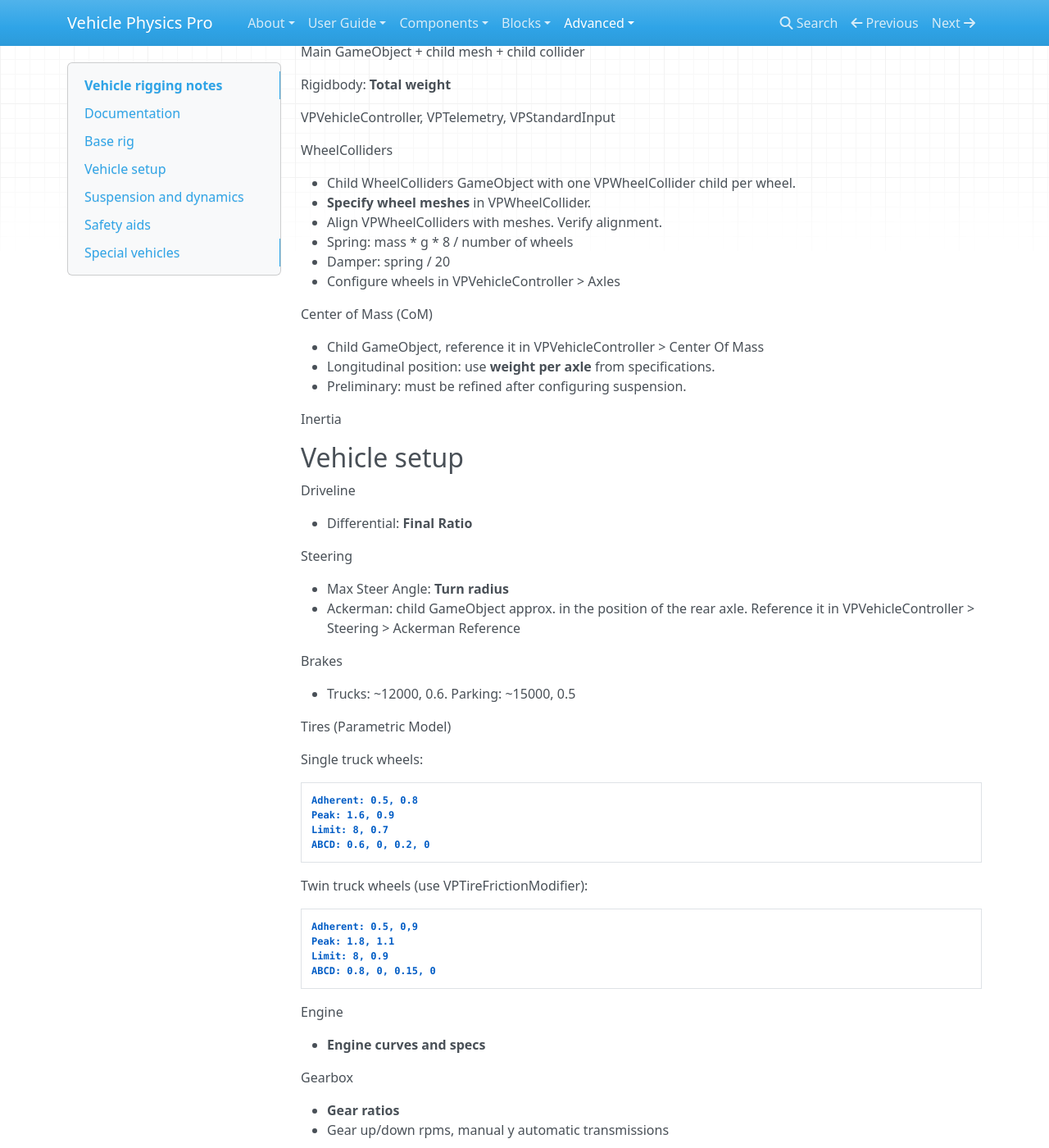
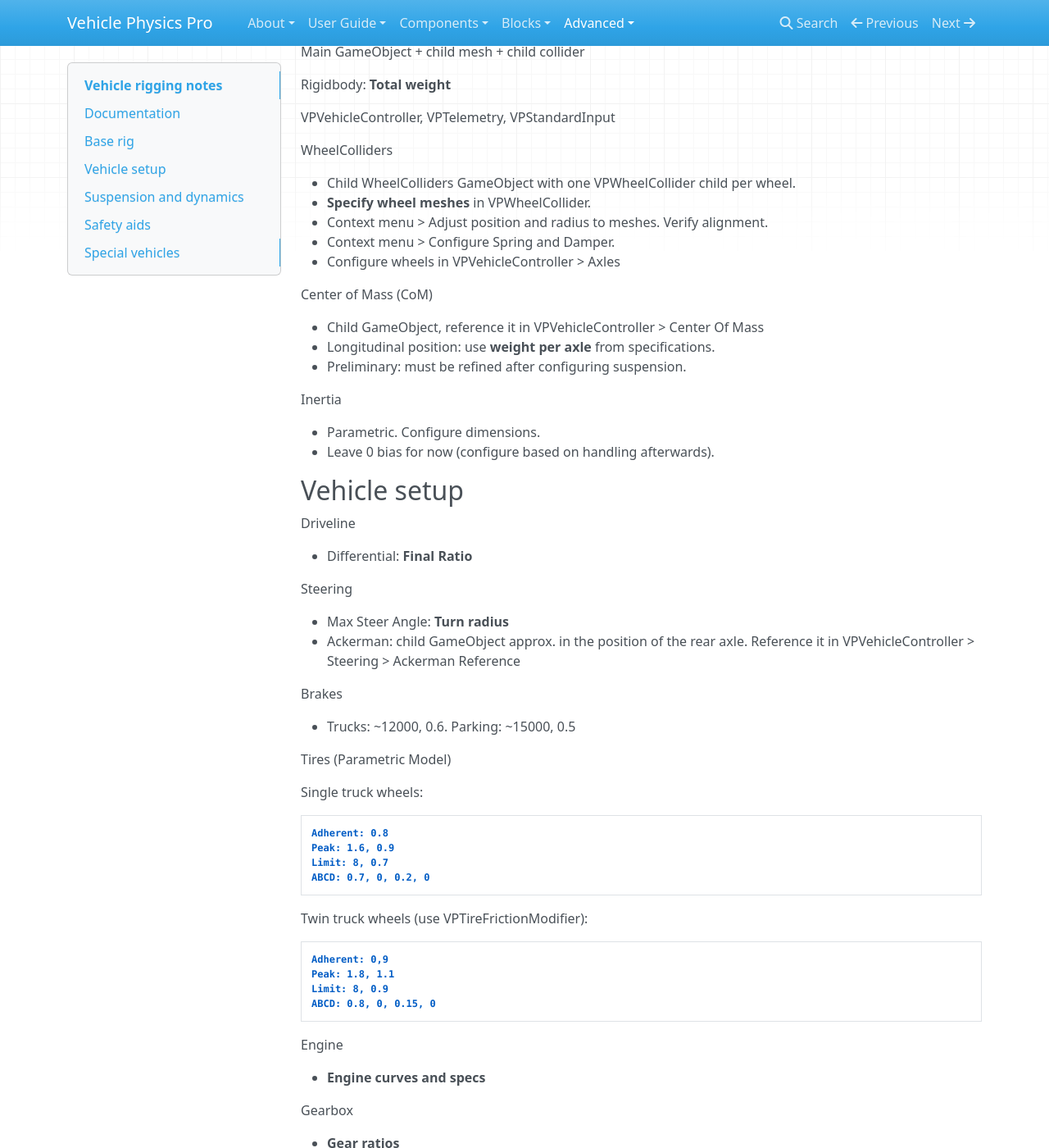
Before and after one commit to EdyJ/vehicle-physics-docs, an MkDocs documentation site: the page built from docs/advanced/vehicle-rigging.md, in a window 1280 px wide and 1400 px high, scrolled down 424 px. Shown: the whole window at 82% size. Built offline with MkDocs 1.6.1, drawn with Linux system fonts in a browser that asks for light colours; nearby versions of some CDN libraries; library files that are not in the unit come from our copies.

Commit message:
Updated the Vehicle Rigging section

```diff
--- a/docs/advanced/vehicle-rigging.md
+++ b/docs/advanced/vehicle-rigging.md
@@ -25,9 +25,8 @@
 
 - Child WheelColliders GameObject with one VPWheelCollider child per wheel.
 - **Specify wheel meshes** in  VPWheelCollider.
-- Align VPWheelColliders with meshes. Verify alignment.
-- Spring: mass * g * 8 / number of wheels
-- Damper: spring / 20
+- Context menu > Adjust position and radius to meshes. Verify alignment.
+- Context menu > Configure Spring and Damper.
 - Configure wheels in VPVehicleController > Axles
 
 Center of Mass (CoM)
@@ -37,6 +36,9 @@
 - Preliminary: must be refined after configuring suspension.
 
 Inertia
+
+- Parametric. Configure dimensions.
+- Leave 0 bias for now (configure based on handling afterwards).
 
 ## Vehicle setup
 
@@ -57,14 +59,14 @@
 
 Single truck wheels:
 
-	Adherent: 0.5, 0.8
+	Adherent: 0.8
 	Peak: 1.6, 0.9
 	Limit: 8, 0.7
-	ABCD: 0.6, 0, 0.2, 0
+	ABCD: 0.7, 0, 0.2, 0
 
 Twin truck wheels (use VPTireFrictionModifier):
 
-	Adherent: 0.5, 0,9
+	Adherent: 0,9
 	Peak: 1.8, 1.1
 	Limit: 8, 0.9
 	ABCD: 0.8, 0, 0.15, 0
```
